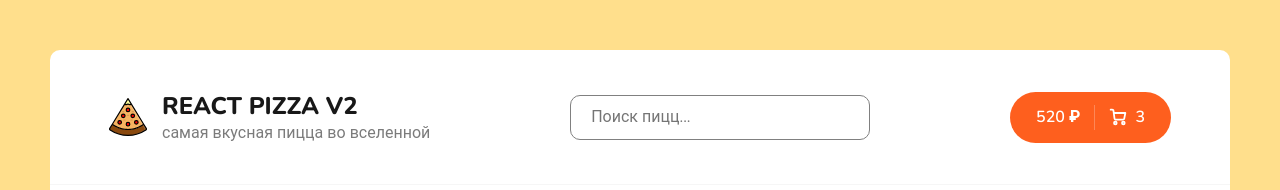
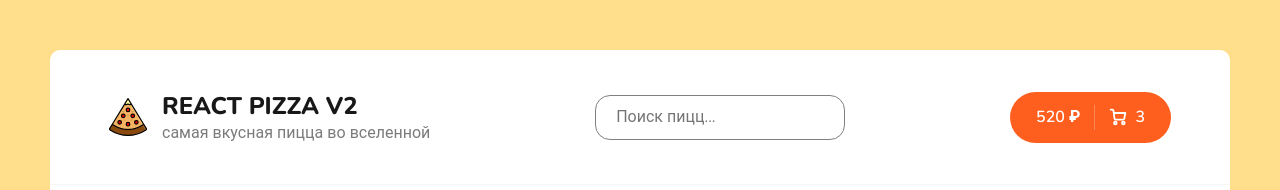
Before and after one commit to artzzon/react-pizza, a React (Vite) app: page / in a window 1280 px wide. Shown: the top 190 px of the page. Built offline with nearby package versions, Linux system fonts and the light colour scheme; no server answers.

Commit message:
change search styles

```diff
--- a/src/components/Search/Search.module.scss
+++ b/src/components/Search/Search.module.scss
@@ -1,17 +1,17 @@
 .root {
-  width: 300px;
+  width: 250px;
   height: 45px;
   padding: 20px 20px;
-  border-radius: 10px;
+  border-radius: 15px;
   border: 1px solid grey;
-
   font-size: 16px;
-  transition: all 0.1s ease-in-out;
+  transition: all 0.2s ease-in-out;
 
   &:focus {
     width: 350px;
-    border: 2px solid #fe5f1e;
+    border: 1px solid #fe5f1e;
     color: #fe5f1e;
     font-weight: bold;
+    border-radius: 20px;
   }
 }
```
